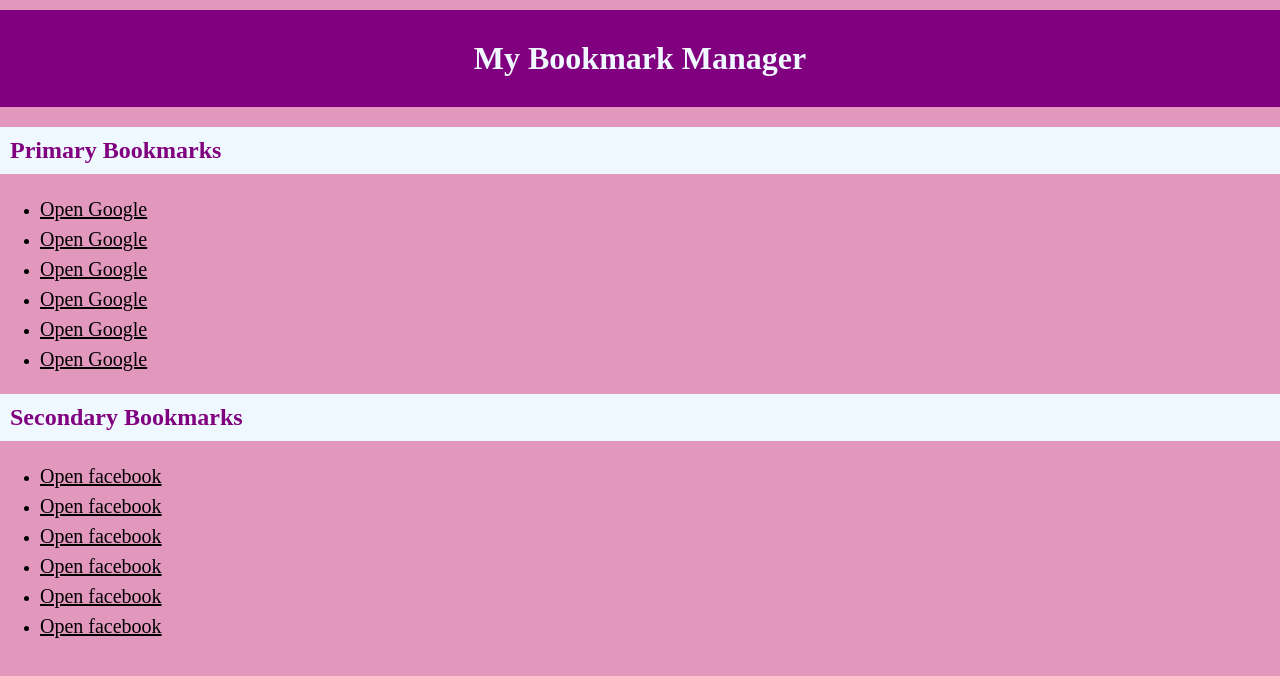
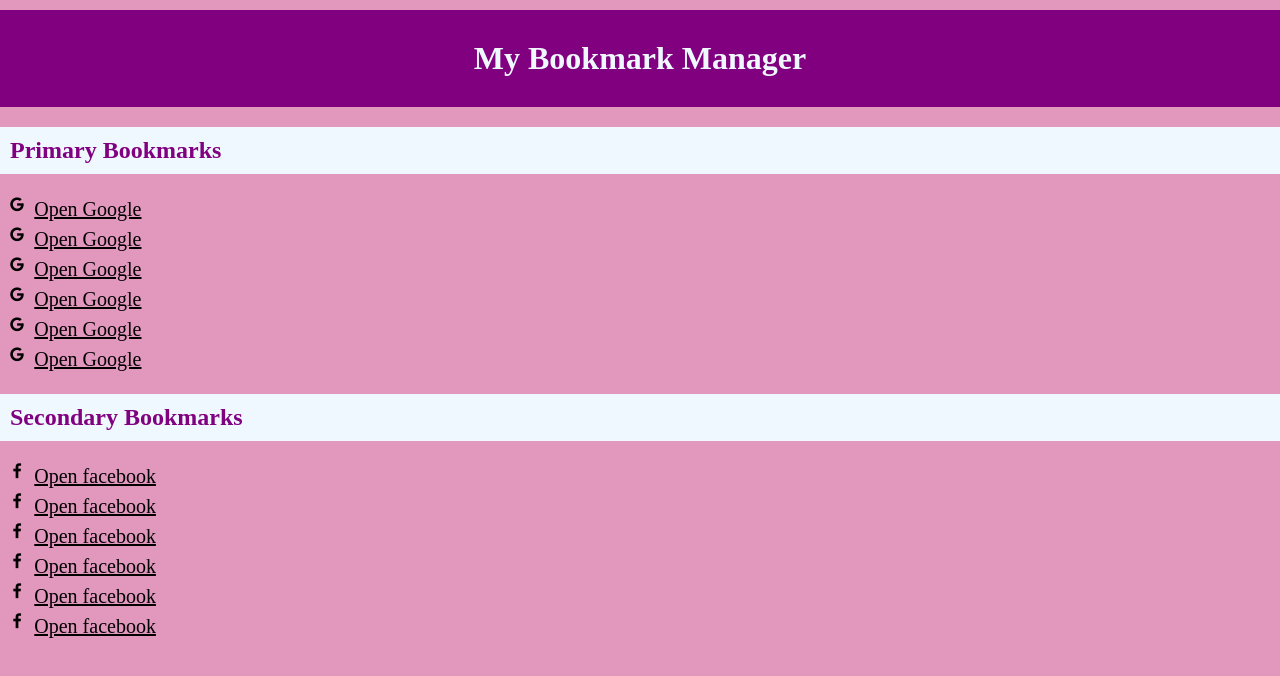
Before and after one commit to Hiba-Azhar0219/Bookmark-Manager-WD-P1, a plain HTML site: page index.html in a window 1280 px wide. Drawn offline with Linux system fonts and the light colour scheme.

Commit message:
2nd commit

```diff
--- a/index.html
+++ b/index.html
@@ -5,27 +5,67 @@
     <meta name="viewport" content="width=device-width, initial-scale=1.0" />
     <title>Project-1 Bookmark Manager</title>
     <link rel="stylesheet" href="style.css" />
+    <link
+      rel="stylesheet"
+      href="https://cdnjs.cloudflare.com/ajax/libs/font-awesome/4.7.0/css/font-awesome.min.css"
+    />
   </head>
   <body>
     <h1>My Bookmark Manager</h1>
     <h2>Primary Bookmarks</h2>
-    <ul>
-      <li><a target="_blank" href="https://www.google.com">Open Google</a></li>
-      <li><a target="_blank" href="https://www.google.com">Open Google</a></li>
-      <li><a target="_blank" href="https://www.google.com">Open Google</a></li>
-      <li><a target="_blank" href="https://www.google.com">Open Google</a></li>
-      <li><a target="_blank" href="https://www.google.com">Open Google</a></li>
-      <li><a target="_blank" href="https://www.google.com">Open Google</a></li>
+    <ul class="fa-ul">
+      <li>
+        <i class="fa-li fa fa-brands fa-google"></i>
+        <a target="_blank" href="https://www.google.com">Open Google</a>
+      </li>
+      <li>
+        <i class="fa-li fa fa-brands fa-google"></i>
+        <a target="_blank" href="https://www.google.com">Open Google</a>
+      </li>
+      <li>
+        <i class="fa-li fa fa-brands fa-google"></i>
+        <a target="_blank" href="https://www.google.com">Open Google</a>
+      </li>
+      <li>
+        <i class="fa-li fa fa-brands fa-google"></i>
+        <a target="_blank" href="https://www.google.com">Open Google</a>
+      </li>
+      <li>
+        <i class="fa-li fa fa-brands fa-google"></i>
+        <a target="_blank" href="https://www.google.com">Open Google</a>
+      </li>
+      <li>
+        <i class="fa-li fa fa-brands fa-google"></i>
+        <a target="_blank" href="https://www.google.com">Open Google</a>
+      </li>
     </ul>
 
     <h2>Secondary Bookmarks</h2>
-    <ul>
-      <li><a href="httlps://www.facebook.com">Open facebook</a></li>
-      <li><a href="httlps://www.facebook.com">Open facebook</a></li>
-      <li><a href="httlps://www.facebook.com">Open facebook</a></li>
-      <li><a href="httlps://www.facebook.com">Open facebook</a></li>
-      <li><a href="httlps://www.facebook.com">Open facebook</a></li>
-      <li><a href="httlps://www.facebook.com">Open facebook</a></li>
+    <ul class="fa-ul">
+      <li>
+        <i class="fa-li fa fa-brands fa-facebook-f"></i>
+        <a href="httlps://www.facebook.com">Open facebook</a>
+      </li>
+      <li>
+        <i class="fa-li fa fa-brands fa-facebook-f"></i>
+        <a href="httlps://www.facebook.com">Open facebook</a>
+      </li>
+      <li>
+        <i class="fa-li fa fa-brands fa-facebook-f"></i>
+        <a href="httlps://www.facebook.com">Open facebook</a>
+      </li>
+      <li>
+        <i class="fa-li fa fa-brands fa-facebook-f"></i>
+        <a href="httlps://www.facebook.com">Open facebook</a>
+      </li>
+      <li>
+        <i class="fa-li fa fa-brands fa-facebook-f"></i>
+        <a href="httlps://www.facebook.com">Open facebook</a>
+      </li>
+      <li>
+        <i class="fa-li fa fa-brands fa-facebook-f"></i>
+        <a href="httlps://www.facebook.com">Open facebook</a>
+      </li>
     </ul>
   </body>
 </html>
```
